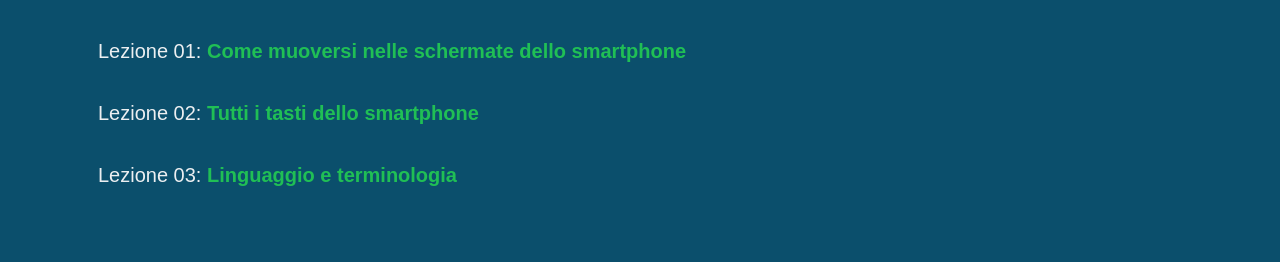
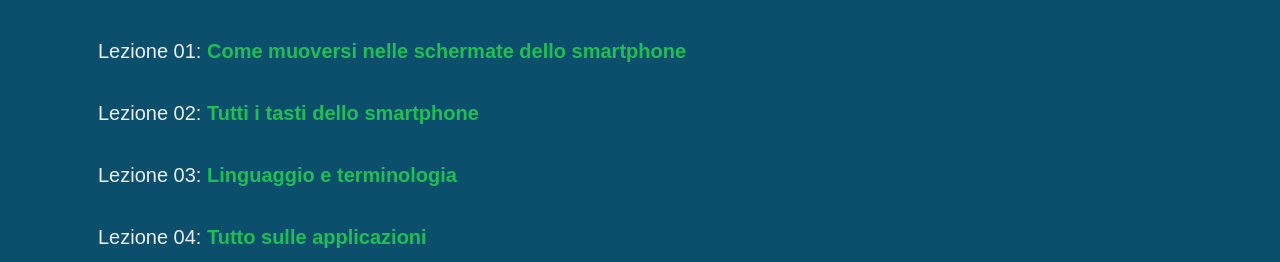
Before and after one commit to DiventareTecnologici/DiventareTecnologici, a plain HTML site: page index.html in a window 1280 px wide. Shown: the part 538-800 px from the top of the page. Drawn offline with nearby package versions, Linux system fonts and the light colour scheme.

Commit message:
lezione 4
lezione 4

```diff
--- a/index.html
+++ b/index.html
@@ -50,6 +50,7 @@
         <div class="text-neutral p-3 fs-5">Lezione 01: <a href="https://drive.google.com/uc?export=download&id=1UKqSYuFKfonCrkJrmh3mI_ohV6uYHviN">Come muoversi nelle schermate dello smartphone</a></div>
         <div class="text-neutral p-3 fs-5">Lezione 02: <a href="https://drive.google.com/uc?export=download&id=1Xn4Uhz1hfDjn_mVTWDbu1ej-gMkPVdaB">Tutti i tasti dello smartphone</a></div>
         <div class="text-neutral p-3 fs-5">Lezione 03: <a href="https://drive.google.com/uc?export=download&id=1ITIm4o4uGSb06PteLyDsthjiW9dEJhvV">Linguaggio e terminologia</a></div>
+        <div class="text-neutral p-3 fs-5">Lezione 04: <a href="https://drive.google.com/uc?export=download&id=1sXRg7RdnqQp82putwwAxVtpe_zx5f-iJ">Tutto sulle applicazioni</a></div>
 
         <div>
             <div class="p-3 text-neutral fw-bold mt-5 fs-2" id="contatti">Contatti</div>
```
